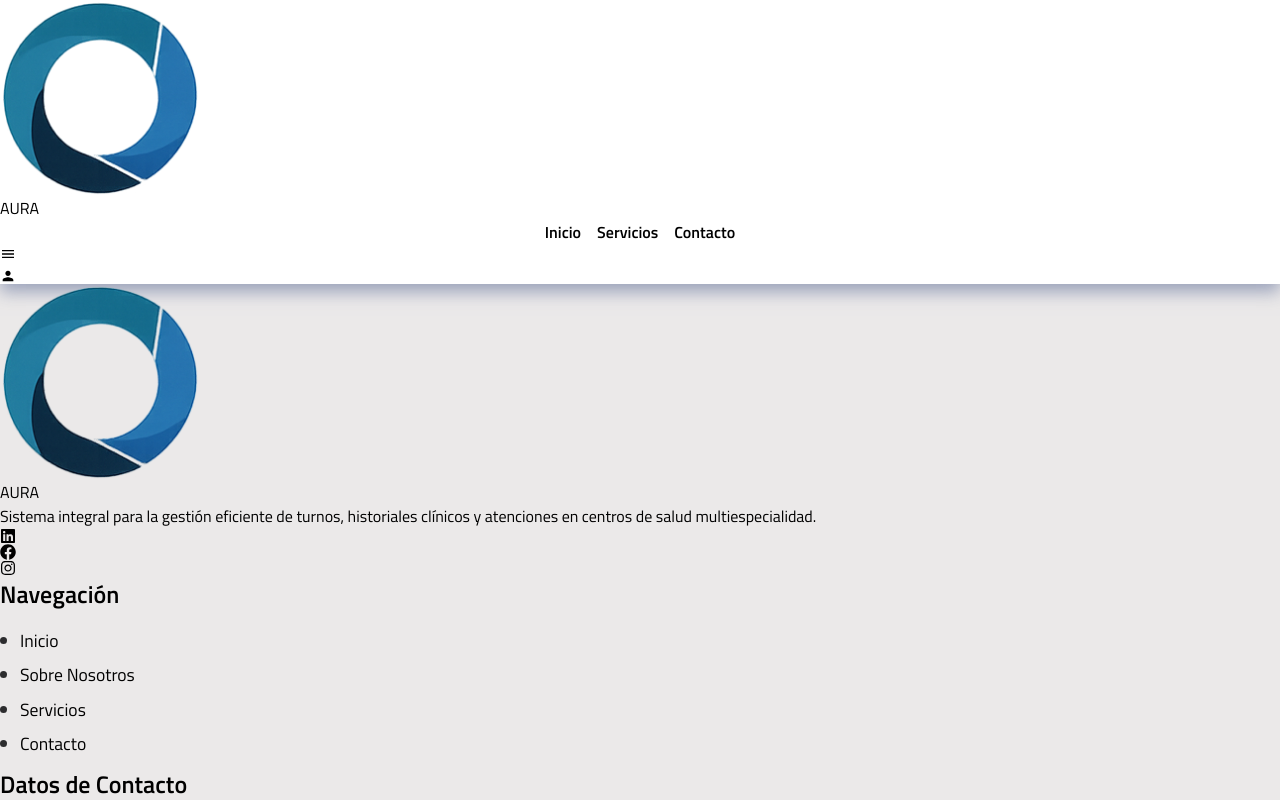
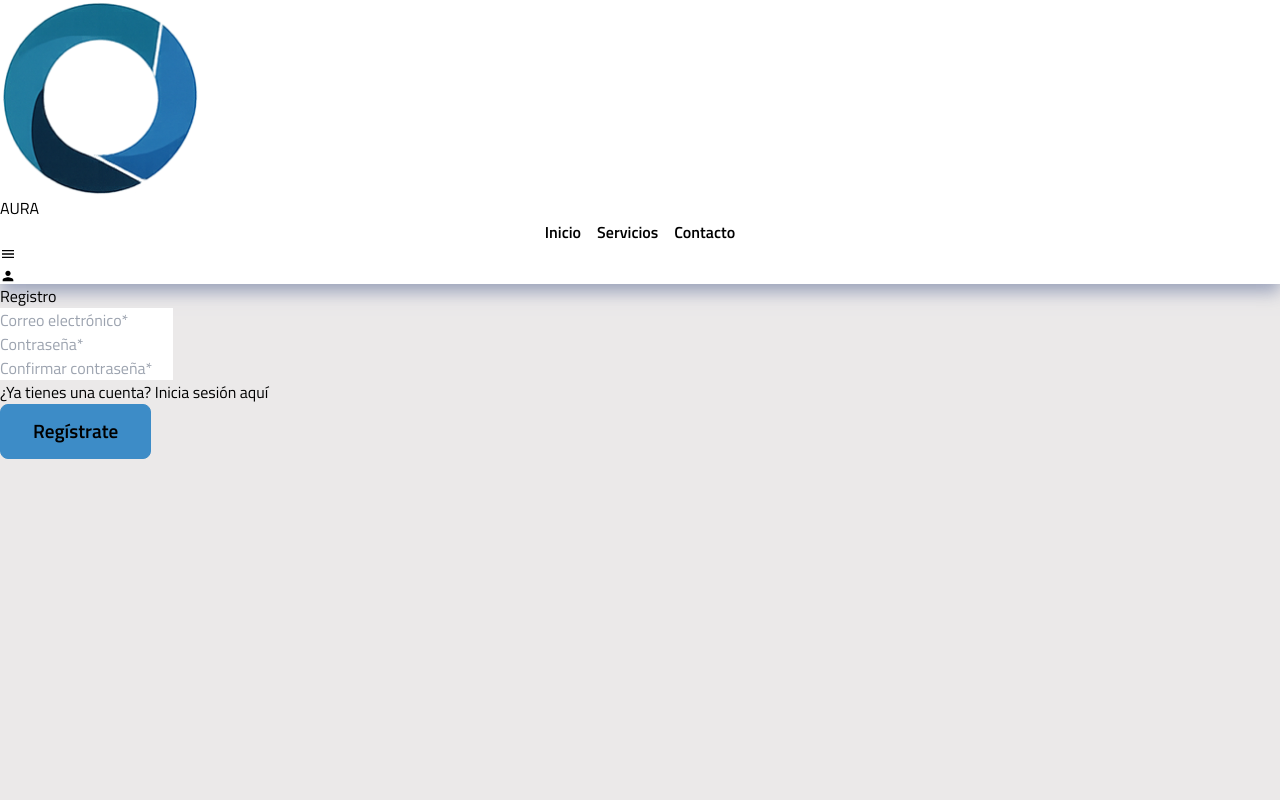
Before and after one commit to emmanuel-cruz-dev/website-test, a React (Vite) app: page /register in a window 1280 px wide. Shown: the top 800 px of the page. Built offline with nearby package versions, Linux system fonts and the light colour scheme.

Commit message:
feat: adaptando Register

```diff
--- a/src/App.tsx
+++ b/src/App.tsx
@@ -5,6 +5,7 @@ import Header from "./layouts/Header/Header";
 import Footer from "./layouts/Footer/Footer";
 import ScrollToTopButton from "./components/ScrollToTopButton/ScrollToTopButton";
 import Loading from "./components/Loading/Loading";
+import Register from "./pages/Register/Register";
 
 const Contact = lazy(() => import("./pages/Contact/Contact/Contact"));
 const Features = lazy(() => import("./pages/Home/Features/Features"));
@@ -64,6 +65,7 @@ function App() {
         <Route path="/services" element={<Services />} />
         <Route path="/contact" element={<ContactPage />} />
         <Route path="/login" element={<Login />} />
+        <Route path="/register" element={<Register />} />
       </Routes>
       <ScrollToTopButton />
       <Footer />
--- /dev/null
+++ b/src/pages/Register/Register.css
@@ -0,0 +1,29 @@
+.register {
+  min-height: 37rem;
+}
+
+.bannerLogin {
+  width: 100%;
+  /* height: auto; */
+  height: 100%;
+  object-fit: cover;
+  z-index: -1;
+}
+
+.laptopRegister {
+  max-width: 25%;
+  height: auto;
+  bottom: 5px;
+  transform: translateX(-450px);
+  z-index: 1;
+}
+
+.circleRegister {
+  max-width: 41rem;
+  height: auto;
+  z-index: -1;
+  position: absolute;
+  top: 50px;
+  right: 160px;
+  rotate: 90deg;
+}
--- /dev/null
+++ b/src/pages/Register/Register.tsx
@@ -0,0 +1,17 @@
+import "./Register.css";
+import RegisterForm from "./RegisterForm";
+
+function Register() {
+  return (
+    <section className="register flex items-center justify-center min-h-[37rem] -mt-8 relative">
+      <article
+        className={`bg-white relative w-full max-w-md rounded-lg p-6 backdrop-blur-md bg-opacity-90 shadow-lg`}
+      >
+        <h2 className="mb-4 text-center text-2xl font-semibold">Registro</h2>
+        <RegisterForm />
+      </article>
+    </section>
+  );
+}
+
+export default Register;
--- /dev/null
+++ b/src/pages/Register/RegisterForm.tsx
@@ -0,0 +1,56 @@
+import { Link } from "react-router-dom";
+
+function RegisterForm() {
+  return (
+    <form className="space-y-4 text-black">
+      <div>
+        <input
+          type="email"
+          name="email"
+          placeholder="Correo electrónico*"
+          className="mt-1 w-full rounded-md border px-3 py-2"
+          required
+        />
+      </div>
+      <div>
+        <div className="relative">
+          <input
+            type="password"
+            name="password"
+            placeholder="Contraseña*"
+            className="mt-1 w-full rounded-md border px-3 py-2"
+            required
+          />
+        </div>
+      </div>
+
+      <div>
+        <div className="relative">
+          <input
+            type="password"
+            name="password"
+            placeholder="Confirmar contraseña*"
+            className="mt-1 w-full rounded-md border px-3 py-2"
+            required
+          />
+        </div>
+      </div>
+
+      <p className={`mt-4 text-center text-sm`}>
+        ¿Ya tienes una cuenta?
+        <Link to="/login" className={`text-blue-600 hover:underline`}>
+          {" "}
+          Inicia sesión aquí
+        </Link>
+      </p>
+      <button
+        type="submit"
+        className="btn__primary btn__lime w-full text-white cursor-pointer"
+      >
+        Regístrate
+      </button>
+    </form>
+  );
+}
+
+export default RegisterForm;
```
